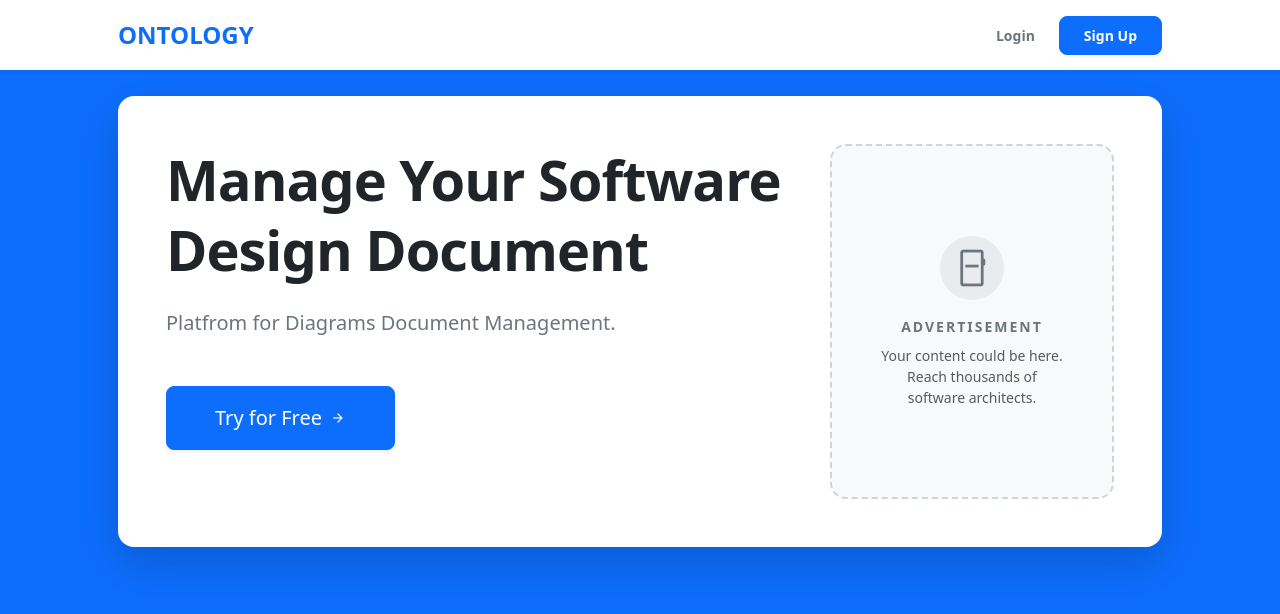
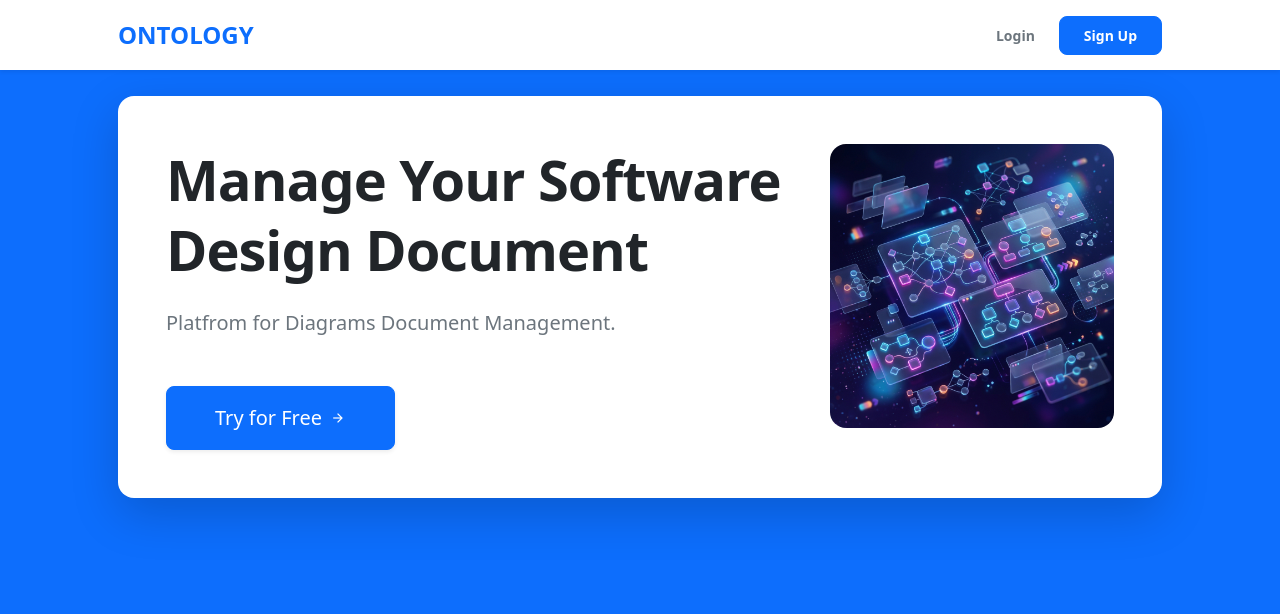
Before and after one commit to nerss18th/Ontology_Final_Project-master, an Angular app: page / in a window 1280 px wide. Shown: the top 614 px of the page. Built offline with nearby package versions, Linux system fonts and the light colour scheme.

Commit message:
ปรับปรุง

```diff
--- a/src/app/page/home/home.html
+++ b/src/app/page/home/home.html
@@ -28,16 +28,8 @@
       <!-- แถบโฆษณาด้านข้าง (ฝั่งขวา) -->
       <aside class="col-12 col-lg-4">
         <div
-          class="ad-container bg-light rounded-4 d-flex flex-column align-items-center justify-content-center p-5 text-center h-100 w-100">
-          <div class="ad-icon-box rounded-circle d-flex align-items-center justify-content-center mb-3">
-            <span class="material-symbols-outlined fs-1 text-secondary">ad_units</span>
-          </div>
-          <div class="fw-bold text-secondary text-uppercase mb-2" style="font-size: 0.875rem; letter-spacing: 2px">
-            Advertisement
-          </div>
-          <div class="small text-muted">
-            Your content could be here. Reach thousands of software architects.
-          </div>
+          class="rounded-4 overflow-hidden d-flex align-items-center justify-content-center h-100 w-100 bg-dark" style="position: relative;">
+          <img src="images/ad_diagram.jpg" alt="Advertisement" class="w-100 h-100" style="object-fit: cover;">
         </div>
       </aside>
     </div>
```
Also changed, not shown: public/images/ad_diagram.jpg (added), src/app/page/home/home.css (line endings or trailing spaces), 1 other file (tests, documents, lock files or other folders).
